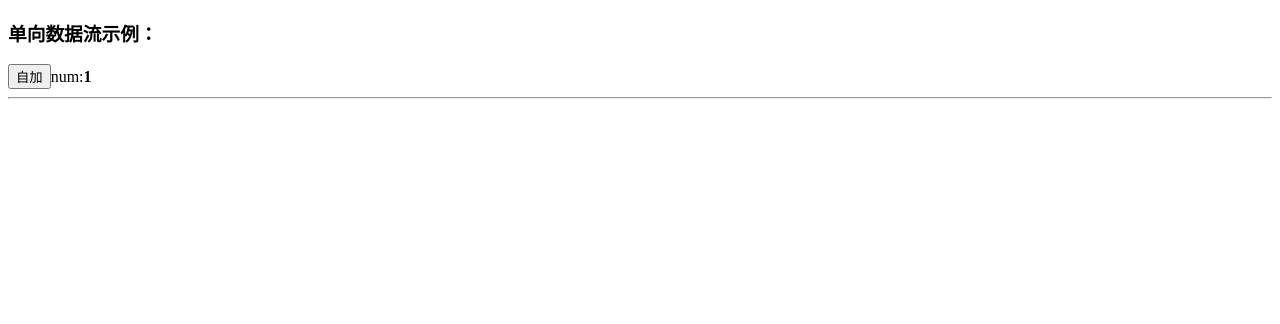
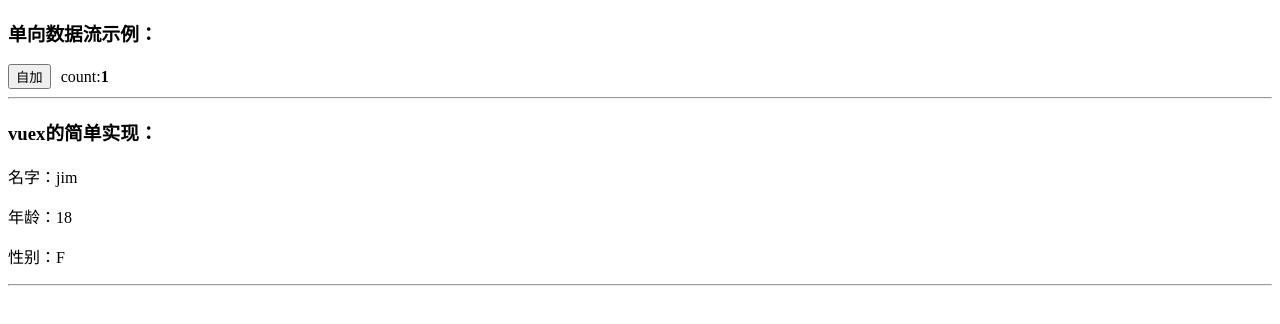
Before and after one commit to tianqing617/vuex-base-project, a Vue app: page / in a window 1280 px wide. Shown: the top 324 px of the page. Built offline with nearby package versions, Linux system fonts and the light colour scheme.

Commit message:
vuexState

```diff
--- a/src/App.vue
+++ b/src/App.vue
@@ -3,16 +3,29 @@
     <h3>单向数据流示例：</h3>
     <simple></simple>
     <hr/>
+
+    <h3>vuex的简单实现：</h3>
+    <vuex-base></vuex-base>
+    <hr/>
+
   </div>
 </template>
 
 <script>
 import simple from './components/simple.vue'
+import vuexBase from './components/vuexState.vue'
 
 export default {
   name: 'app',
   components: {
-    simple
-  }
+    simple,
+    vuexBase,
+  },
 }
 </script>
+
+<style>
+  button {
+    margin-right: 10px;
+  }
+</style>
--- a/src/components/simple.vue
+++ b/src/components/simple.vue
@@ -2,7 +2,7 @@
 <template>
   <div class="simple">
     <button @click="increment">自加</button>
-    <span>num:<b>{{num}}</b></span>
+    <span>count:<b>{{count}}</b></span>
   </div>
 </template>
 
@@ -12,13 +12,13 @@ export default {
   // state
   data() {
     return {
-      num: 1,
+      count: 1,
     }
   },
   // actions
   methods: {
     increment() {
-      this.num ++;
+      this.count ++;
     },
   },
 }
--- /dev/null
+++ b/src/components/vuexState.vue
@@ -0,0 +1,26 @@
+<!-- 1. state用法示例 -->
+<template>
+  <div class="base">
+    <p>名字：<span>{{name}}</span></p>
+    <p>年龄：<span>{{age}}</span></p>
+    <p>性别：<span>{{sex}}</span></p>
+  </div>
+</template>
+
+<script>
+export default {
+  name: 'vuexState',
+  computed: {
+    name() {
+      // 在main.js中通过store选项：提供了一种机制将状态从根组件“注入”到每一个子组件中。
+      return this.$store.state.name;
+    },
+    age() {
+      return this.$store.state.age;
+    },
+    sex() {
+      return this.$store.state.sex;
+    },
+  },
+}
+</script>
--- a/src/store.js
+++ b/src/store.js
@@ -5,7 +5,9 @@ Vue.use(Vuex)
 
 export default new Vuex.Store({
   state: {
-
+    name: 'jim',
+    age: 18,
+    sex: 'F',
   },
   mutations: {
 
```
